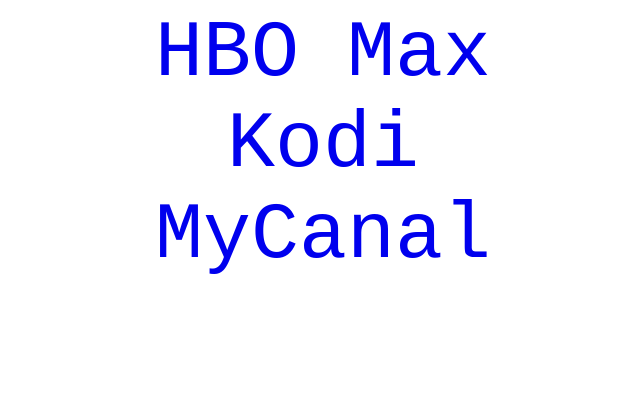
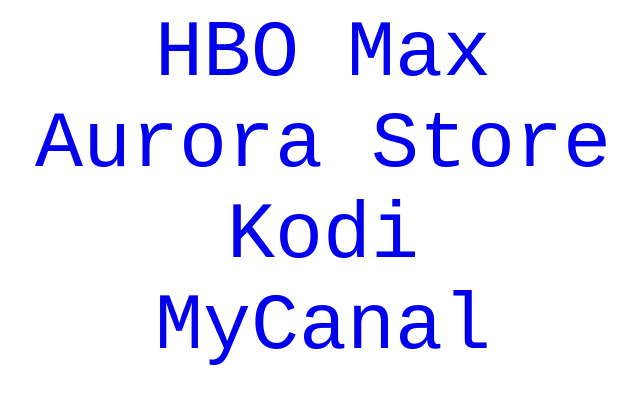
Before and after one commit to janek/firetv-apks, a plain HTML site: page index.html in a window 1280 px wide. Shown: the whole page, without its empty margins (337-977 px from the left). Drawn offline with Linux system fonts and the light colour scheme.

Commit message:
Add Aurora Store

```diff
--- a/index.html
+++ b/index.html
@@ -39,6 +39,10 @@
     HBO Max</a></li>
 
     <li><a href=
+    "https://files.auroraoss.com/AuroraStore/Stable/AuroraStore_4.1.1.apk">
+    Aurora Store</a></li>
+
+    <li><a href=
     "https://mirrors.kodi.tv/releases/android/arm/kodi-18.9-Leia-armeabi-v7a.apk?https=1">
     Kodi</a></li>
 
```
